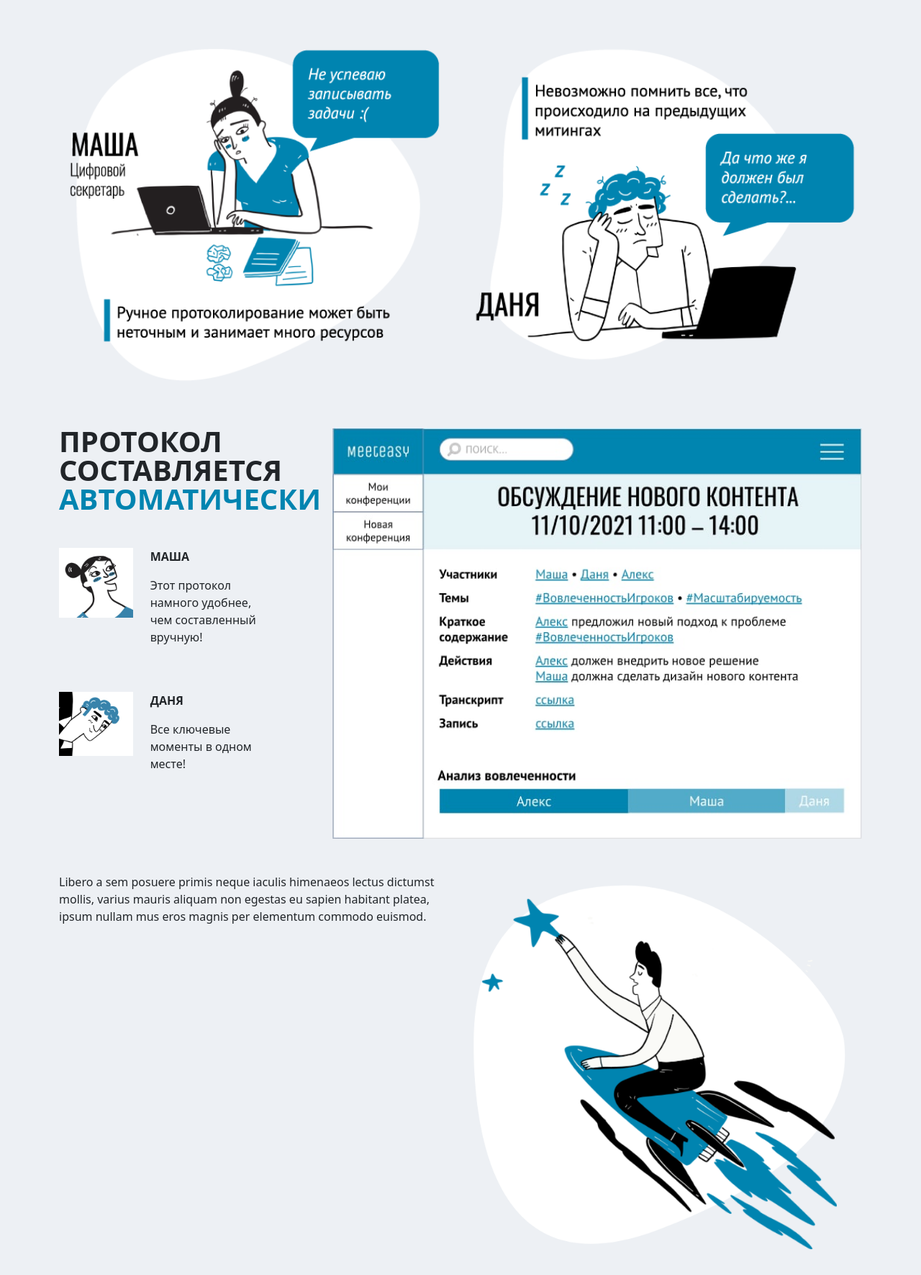
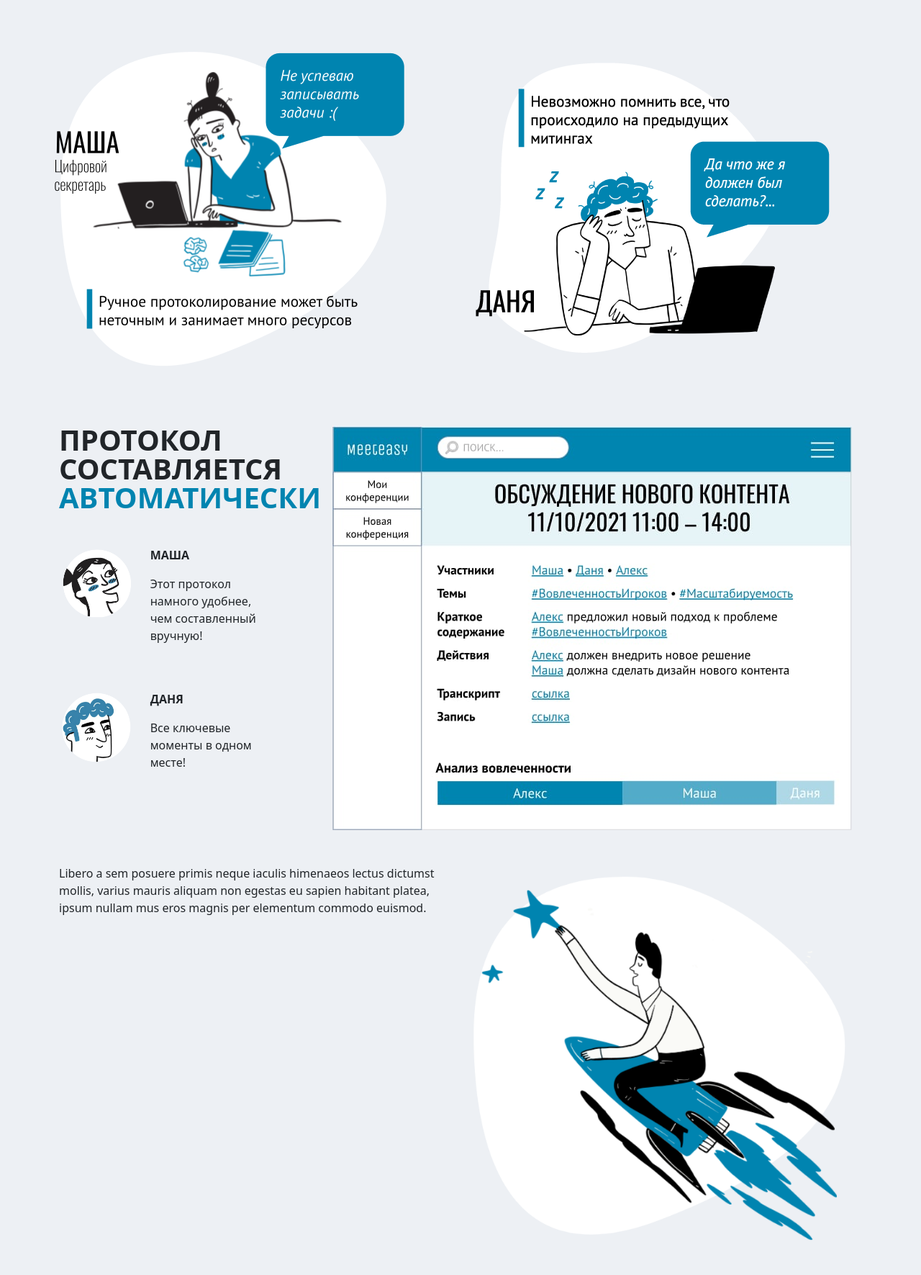
Before and after one commit to Feodoros/MeetEasy, a Flask app: page / in a window 1280 px wide. Shown: the part 588-2359 px from the top of the page at 72% size. After the commit the page ends 2311 px from the top, so only its background shows below. Run offline with Flask 2, Linux system fonts and the light colour scheme.

Commit message:
Update UI and terms

```diff
--- a/templates/index.html
+++ b/templates/index.html
@@ -6,7 +6,7 @@
 <link href="https://cdn.jsdelivr.net/npm/bootstrap@5.1.3/dist/css/bootstrap.min.css" rel="stylesheet">
 	<link href="static/css/style.css" rel="stylesheet">
 	<link href="static/css/input-file.css" rel="stylesheet">
-<title>Hello, world!</title>
+<title>Meeteasy</title>
 </head>
 <body>
 <header style="background: url('https://shreethemes.in/landrick/landing/assets/images/real/build.png') bottom no-repeat;background-color: #edf0f4 !important;">
@@ -15,8 +15,8 @@
     <div class="row">
       <div class="col-12 col-md-8">
         <div>
-          <h1 class="mb-5" style="font-size: 44px;color: #0084b0;">Meeteasy</h1>
-			<p>Launch your campaign and benefit from our expertise on designing and<br>managing conversion centered bootstrap v5 html page.</p>
+          <h1 class="mb-5" style="font-size: 44px;color: #0084b0;">MeetEasy</h1>
+			<p>Добрый помощник встреч<br>И деловой секретарь собраний</p>
         </div>
       </div>
       <div class="col-12 col-md-4">
@@ -33,10 +33,10 @@
     </div>
   </div>
 </header>
-	<div class="container mb-5">
+	<div class="container mb-5" style="padding: 20px 0;">
 		<div class="row">
-			<div class="col-12 col-md-6"><img src="static/images/1.png" class="img-fluid w-100" alt="" title=""></div>
-			<div class="col-12 col-md-6"><img src="static/images/2.png" class="img-fluid w-100" alt="" title=""></div>
+			<div class="col-12 col-md-6"><img src="static/images/1.png" class="img-fluid w-10" alt="" title=""></div>
+			<div class="col-12 col-md-6"><img src="static/images/2.png" class="img-fluid w-10" alt="" title=""></div>
 		</div>
 	</div>
 	<div class="container mb-5">
@@ -45,14 +45,14 @@
 				<p style="font-size: 40px;font-weight: bold;line-height: 40px;" class="mb-5">ПРОТОКОЛ<br>СОСТАВЛЯЕТСЯ<br><span style="color: #0084b0;">АВТОМАТИЧЕСКИ</span></p>
 				<div class="row">
 					<div class="col-12 col-md-4">
-						<img src="static/images/3.jpg" class="img-fluid" alt="" title="">
+						<img src="static/images/3.png" class="img-fluid" alt="" title="">
 					</div>
 					<div class="col-12 col-md-6 mb-5">
 						<p><b>МАША</b></p>
 						<p>Этот протокол намного удобнее, чем составленный вручную!</p>
 					</div>
 					<div class="col-12 col-md-4">
-						<img src="static/images/4.jpg" class="img-fluid" alt="" title="">
+						<img src="static/images/4.png" class="img-fluid" alt="" title="">
 					</div>
 					<div class="col-12 col-md-6">
 						<p><b>ДАНЯ</b></p>
@@ -61,7 +61,7 @@
 				</div>
 			</div>
 			<div class="col-12 col-md-8">
-				<img src="static/images/2.jpg" class="img-fluid w-100" alt="" title="">
+				<img src="static/images/6.png" class="img-fluid w-90" alt="" title="">
 			</div>
 		</div>
 	</div>
@@ -80,8 +80,8 @@
 	<script src="static/js/input-file.min.js"></script>
 	<script>
 		new InputFile({
-			buttonText: 'Выбрать файл',
-			hint: 'или перетащите файл сюда',
+			buttonText: 'выбрать с устройства',
+			hint: 'Перетащите файл сюда или',
 			message: 'files chosen'
 		});
 	</script>
```
Also changed, not shown: static/images/1.png, static/images/2.jpg (deleted), static/images/3.jpg (deleted), static/images/3.png, static/images/4.jpg (deleted), static/images/4.png, static/images/6.png (renamed from static/images/1.jpg).
